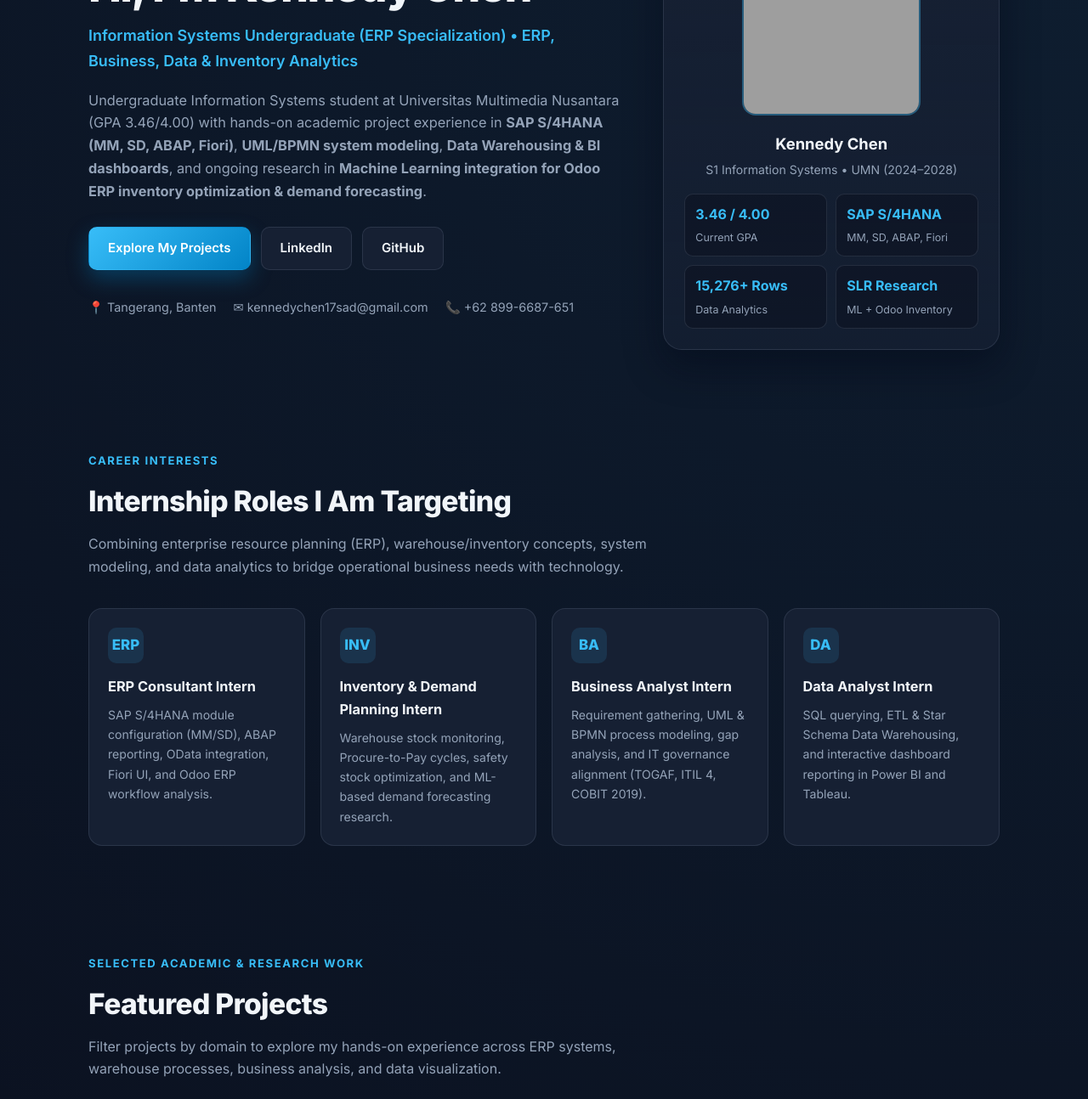
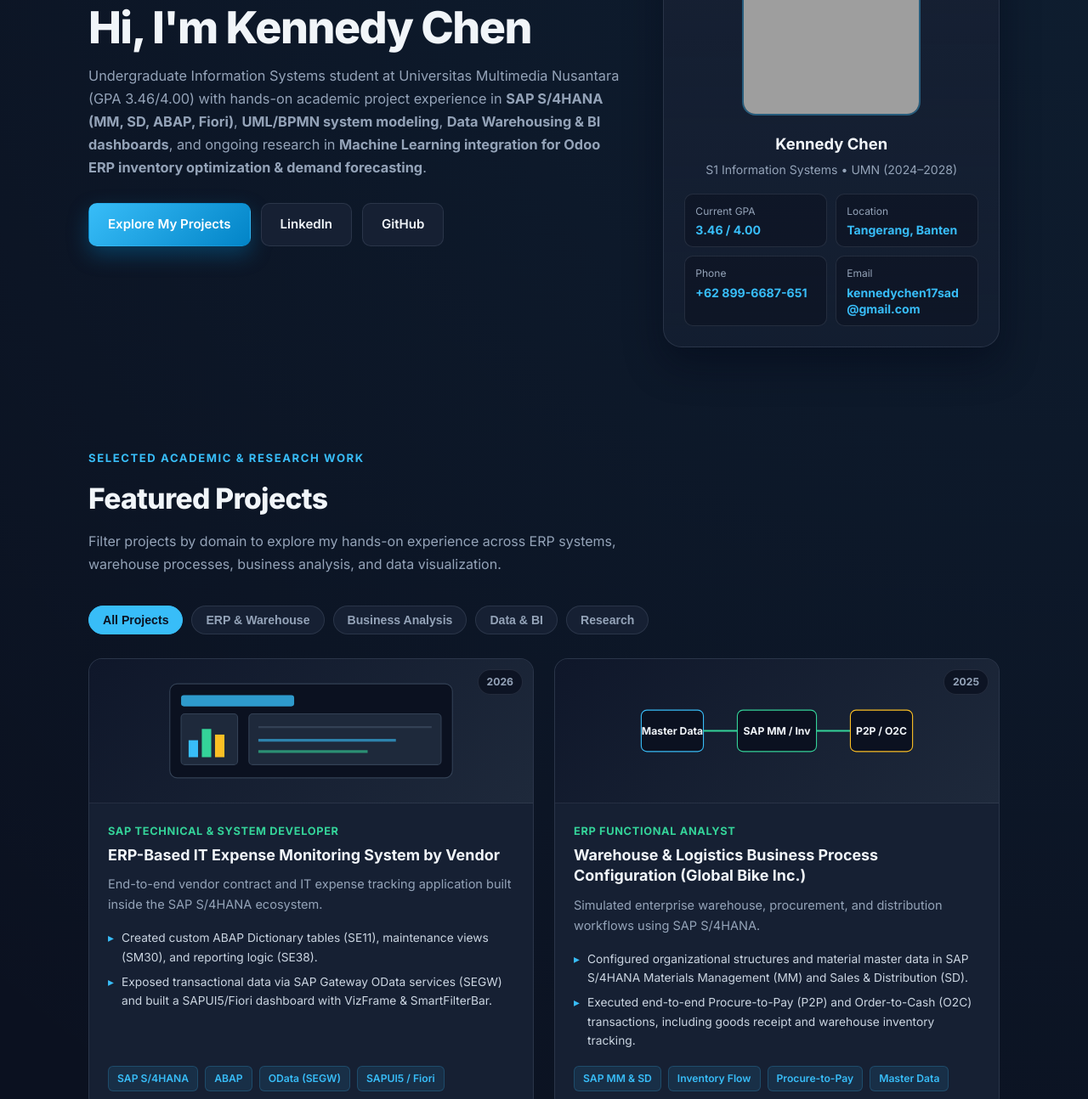
Before and after one commit to kennedychen17sad-hub/CV-kennedychen.github.io, a plain HTML site: page index.html in a window 1280 px wide. Shown: the part 282-1576 px from the top of the page at 85% size. Drawn offline with Linux system fonts and the light colour scheme; grey boxes are pictures that could not be loaded.

Commit message:
Add files via upload

```diff
--- a/index.html
+++ b/index.html
@@ -21,7 +21,6 @@
       </a>
       <button class="menu-toggle" id="menuToggle" aria-label="Toggle navigation">&#9776;</button>
       <ul class="nav-links" id="navLinks">
-        <li><a href="#focus">Target Roles</a></li>
         <li><a href="#projects">Projects</a></li>
         <li><a href="#experience">Experience</a></li>
         <li><a href="#skills">Skills</a></li>
@@ -39,9 +38,6 @@
           Open for Internship Opportunities (Jabodetabek)
         </div>
         <h1>Hi, I'm Kennedy Chen</h1>
-        <p class="hero-subtitle">
-          Information Systems Undergraduate (ERP Specialization) &bull; ERP, Business, Data &amp; Inventory Analytics
-        </p>
         <p class="hero-desc">
           Undergraduate Information Systems student at Universitas Multimedia Nusantara (GPA 3.46/4.00) with hands-on academic project experience in <strong>SAP S/4HANA (MM, SD, ABAP, Fiori)</strong>, <strong>UML/BPMN system modeling</strong>, <strong>Data Warehousing &amp; BI dashboards</strong>, and ongoing research in <strong>Machine Learning integration for Odoo ERP inventory optimization &amp; demand forecasting</strong>.
         </p>
@@ -49,11 +45,6 @@
           <a href="#projects" class="btn btn-primary">Explore My Projects</a>
           <a href="https://www.linkedin.com/in/kennedy-chen-a40b2634b/" target="_blank" rel="noopener noreferrer" class="btn btn-outline">LinkedIn</a>
           <a href="https://github.com/kennedychen17sad-hub" target="_blank" rel="noopener noreferrer" class="btn btn-outline">GitHub</a>
-        </div>
-        <div class="hero-meta">
-          <span>&#128205; Tangerang, Banten</span>
-          <span>&#9993; kennedychen17sad@gmail.com</span>
-          <span>&#128222; +62 899-6687-651</span>
         </div>
       </div>
 
@@ -69,61 +60,25 @@
         <p>S1 Information Systems &bull; UMN (2024&ndash;2028)</p>
         <div class="mini-stats">
           <div class="mini-stat">
+            <span>Current GPA</span>
             <strong>3.46 / 4.00</strong>
-            <span>Current GPA</span>
           </div>
           <div class="mini-stat">
-            <strong>SAP S/4HANA</strong>
-            <span>MM, SD, ABAP, Fiori</span>
+            <span>Location</span>
+            <strong>Tangerang, Banten</strong>
           </div>
           <div class="mini-stat">
-            <strong>15,276+ Rows</strong>
-            <span>Data Analytics</span>
+            <span>Phone</span>
+            <strong>+62 899-6687-651</strong>
           </div>
           <div class="mini-stat">
-            <strong>SLR Research</strong>
-            <span>ML + Odoo Inventory</span>
+            <span>Email</span>
+            <strong>kennedychen17sad@gmail.com</strong>
           </div>
         </div>
       </aside>
     </div>
   </header>
-
-  <!-- Target Internship Roles -->
-  <section id="focus">
-    <div class="container">
-      <div class="section-header">
-        <div class="section-eyebrow">Career Interests</div>
-        <h2 class="section-title">Internship Roles I Am Targeting</h2>
-        <p class="section-desc">
-          Combining enterprise resource planning (ERP), warehouse/inventory concepts, system modeling, and data analytics to bridge operational business needs with technology.
-        </p>
-      </div>
-
-      <div class="roles-grid">
-        <div class="role-card">
-          <div class="role-icon">ERP</div>
-          <h3>ERP Consultant Intern</h3>
-          <p>SAP S/4HANA module configuration (MM/SD), ABAP reporting, OData integration, Fiori UI, and Odoo ERP workflow analysis.</p>
-        </div>
-        <div class="role-card">
-          <div class="role-icon">INV</div>
-          <h3>Inventory &amp; Demand Planning Intern</h3>
-          <p>Warehouse stock monitoring, Procure-to-Pay cycles, safety stock optimization, and ML-based demand forecasting research.</p>
-        </div>
-        <div class="role-card">
-          <div class="role-icon">BA</div>
-          <h3>Business Analyst Intern</h3>
-          <p>Requirement gathering, UML &amp; BPMN process modeling, gap analysis, and IT governance alignment (TOGAF, ITIL 4, COBIT 2019).</p>
-        </div>
-        <div class="role-card">
-          <div class="role-icon">DA</div>
-          <h3>Data Analyst Intern</h3>
-          <p>SQL querying, ETL &amp; Star Schema Data Warehousing, and interactive dashboard reporting in Power BI and Tableau.</p>
-        </div>
-      </div>
-    </div>
-  </section>
 
   <!-- Projects Section -->
   <section id="projects">
--- a/styles.css
+++ b/styles.css
@@ -291,13 +291,17 @@ a {
 
 .mini-stat strong {
   display: block;
-  font-size: 1rem;
+  font-size: 0.88rem;
   color: var(--primary);
+  overflow-wrap: anywhere;
+  line-height: 1.35;
 }
 
 .mini-stat span {
-  font-size: 0.78rem;
+  display: block;
+  font-size: 0.75rem;
   color: var(--text-muted);
+  margin-bottom: 3px;
 }
 
 /* Sections */
```
